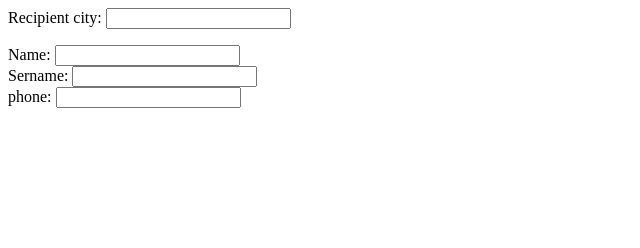
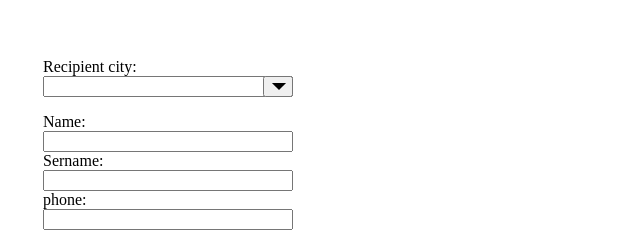
Before and after one commit to Tartalon/mentor, a plain HTML site: page delivery/index.html in a window 1280 px wide. Shown: the whole page, without its empty margins (0-640 px from the left). Drawn offline with Linux system fonts and the light colour scheme; no server answers.

Commit message:
button dropdown cities

```diff
--- a/delivery/css/style.css
+++ b/delivery/css/style.css
@@ -0,0 +1,57 @@
+* {
+  box-sizing: border-box;
+}
+
+ul {
+  padding: 0;
+}
+
+li {
+  list-style: none;
+  padding: 0;
+  margin: 0;
+}
+
+a {
+  text-decoration: none;
+  color: inherit;
+}
+
+.container {
+  padding: 0 15px;
+}
+
+.section {
+  padding: 50px 20px;
+}
+
+.block-column {
+  display: flex;
+  flex-direction: column;
+}
+
+.input {
+  width: 250px;
+}
+
+.cities__input-wrapper {
+  position: relative;
+  max-width: max-content;
+}
+
+.dropdown__button {
+  position: absolute;
+  right: 0;
+  height: 100%;
+  width: 30px;
+}
+
+.dropdown__button::after {
+  position: absolute;
+  content: '';
+  top: 0;
+  right: 7px;
+  border-bottom: 10px solid black;
+  border-right: 10px solid transparent;
+  transform: rotate(-45deg);
+}
--- a/delivery/index.html
+++ b/delivery/index.html
@@ -8,14 +8,17 @@
     <link rel="stylesheet" href="./css/style.css" />
   </head>
   <body>
-    <section class="delivery__section">
+    <section class="delivery__section section">
       <div class="container">
         <form class="delivery__form" id="DeliveryForm">
           <div class="form__cities block-column">
             <label for="CitiesInput" class="cities__label">
               Recipient city:
             </label>
-            <input type="text" class="cities__input" id="CitiesInput" />
+            <div class="cities__input-wrapper">
+              <input type="text" class="cities__input input" id="CitiesInput" />
+              <button class="dropdown__button"></button>
+            </div>
           </div>
           <!-- /.form__cities -->
 
@@ -26,7 +29,12 @@
 
           <div class="form__name-wrapper block-column">
             <label for="NameInput" class="name__label">Name:</label>
-            <input type="text" class="name__input" id="NameInput" required />
+            <input
+              type="text"
+              class="name__input input"
+              id="NameInput"
+              required
+            />
           </div>
           <!-- /.form__name-wrapper -->
 
@@ -34,7 +42,7 @@
             <label for="SernameInput" class="sername__label">Sername:</label>
             <input
               type="text"
-              class="sername__input"
+              class="sername__input input"
               id="SernameInput"
               required
             />
@@ -45,7 +53,7 @@
             <label for="PhoneInput" class="phone__label">phone:</label>
             <input
               type="tel"
-              class="phone__input phone-mask"
+              class="phone__input phone-mask input"
               id="PhoneInput"
               required
             />
```
